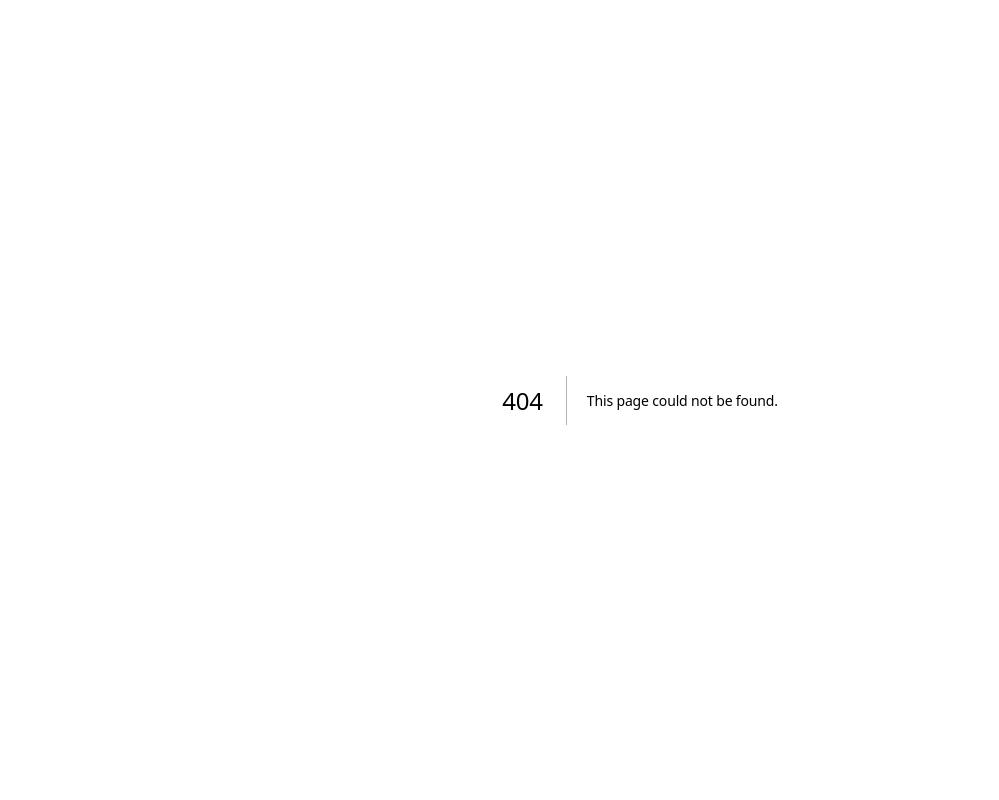
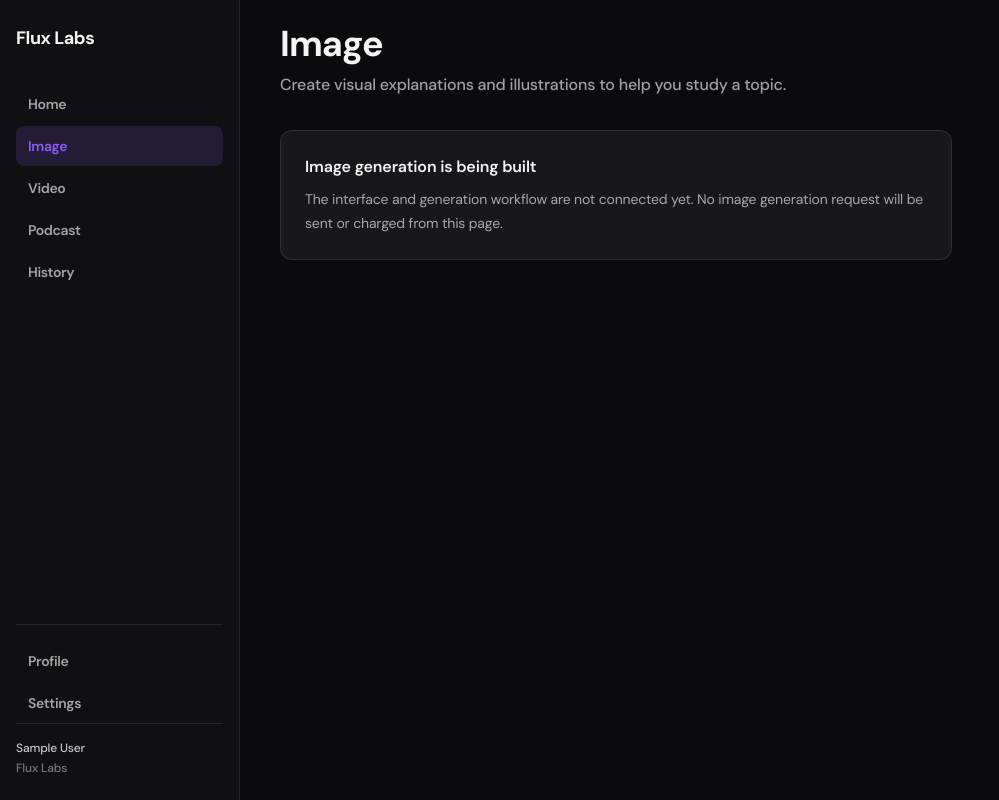
Before and after one commit to seancorbitt10-png/Flux-Labs, a Next.js app: page /image in a window 1280 px wide. Before the commit this address had no page. Shown: the whole page, without its empty margins (0-999 px from the left). Built offline with nearby package versions, Linux system fonts and the light colour scheme; no server answers; sample sign-in values are in the browser's storage.

Commit message:
Add honest image tool landing page

```diff
--- /dev/null
+++ b/src/app/(app)/image/page.tsx
@@ -0,0 +1,21 @@
+import { PageHeader } from "@/components/ui/page-header";
+
+export const metadata = { title: "Image" };
+
+export default function ImagePage() {
+  return (
+    <div className="animate-fade-up">
+      <PageHeader
+        title="Image"
+        description="Create visual explanations and illustrations to help you study a topic."
+      />
+      <section className="max-w-2xl rounded-xl border border-foreground/10 bg-surface p-6">
+        <h2 className="font-semibold">Image generation is being built</h2>
+        <p className="mt-2 text-sm leading-6 text-foreground/65">
+          The interface and generation workflow are not connected yet. No image
+          generation request will be sent or charged from this page.
+        </p>
+      </section>
+    </div>
+  );
+}
```
